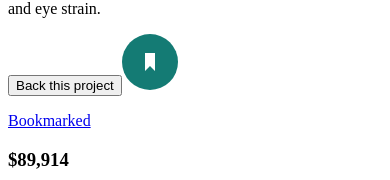
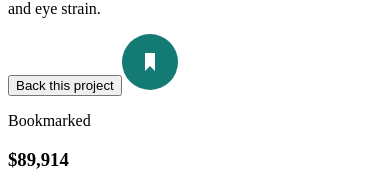
Before and after one commit to emquiroga/crowdfunding-product-page-main, a React app: page / in a window 390 px wide. Shown: the part 245-425 px from the top of the page. Built offline with nearby package versions, Linux system fonts and the light colour scheme; the HTML template or start-up script is replaced by a standard one.

Commit message:
fixed button size for 320px width and included xsmall breakpoint down for the same size

```diff
--- a/src/components/Hero.js
+++ b/src/components/Hero.js
@@ -10,7 +10,6 @@ export default function Hero () {
             <div className="button-wrapper">
             <button type="button" className="project-button">Back this project</button>
             <a
-            href="#"
             onClick={()=> setBookmarked(!notBookmarked)}
             className={notBookmarked? 'bookmark-link' : 'bookmarked-link'}
             >
--- a/src/styles/_hero.scss
+++ b/src/styles/_hero.scss
@@ -39,6 +39,9 @@
       font-weight: 700;
       color: white;
       cursor: pointer;
+      @include breakpoint-down(xsmall) {
+        width: 10rem;
+      }
     }
     .bookmark-link {
       display: flex;
--- a/src/styles/_mixins.scss
+++ b/src/styles/_mixins.scss
@@ -8,6 +8,7 @@ $breakpoints-up: (
 );
 //639px, 1023px, 1399px
 $breakpoints-down: (
+  "xsmall": "20em",
   "small": "39.9375em",
   "tablet": "47.9375em",
   "medium": "63.9375em",
```
Also changed, not shown: 3 other files (tests, documents, lock files or other folders).
